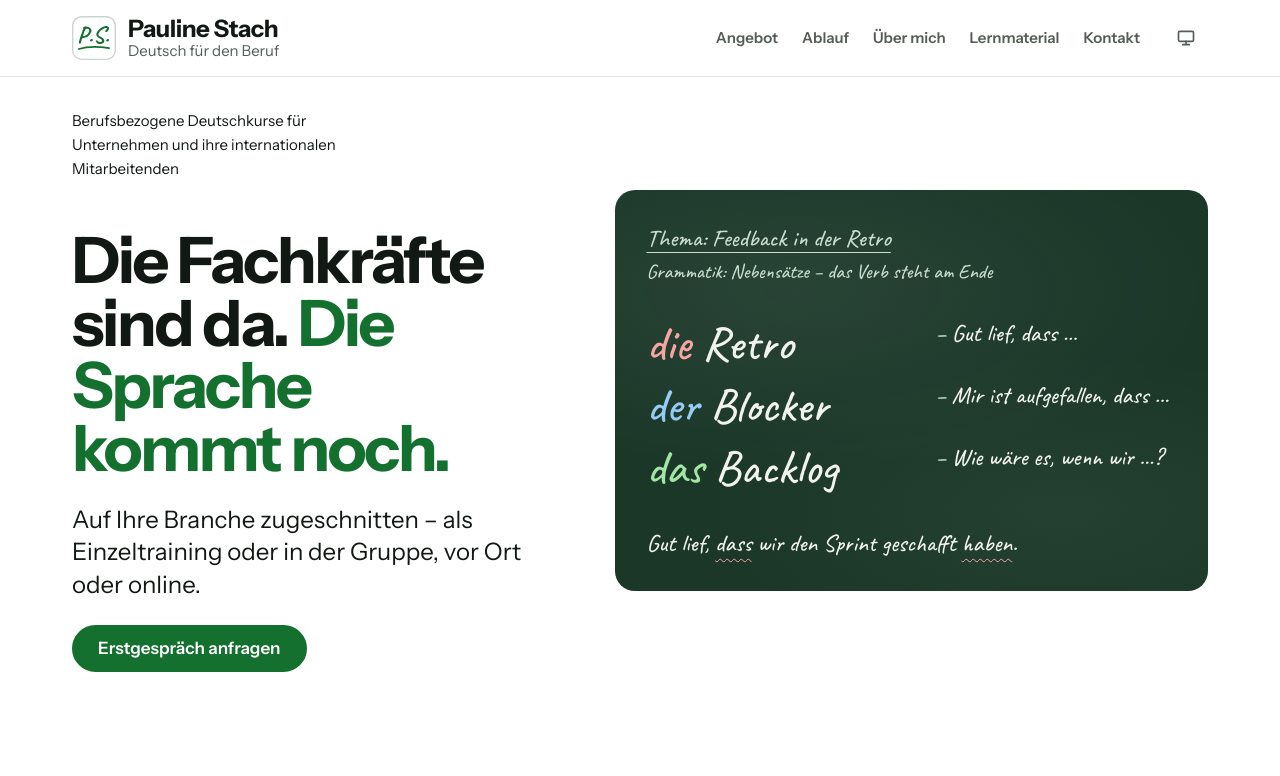
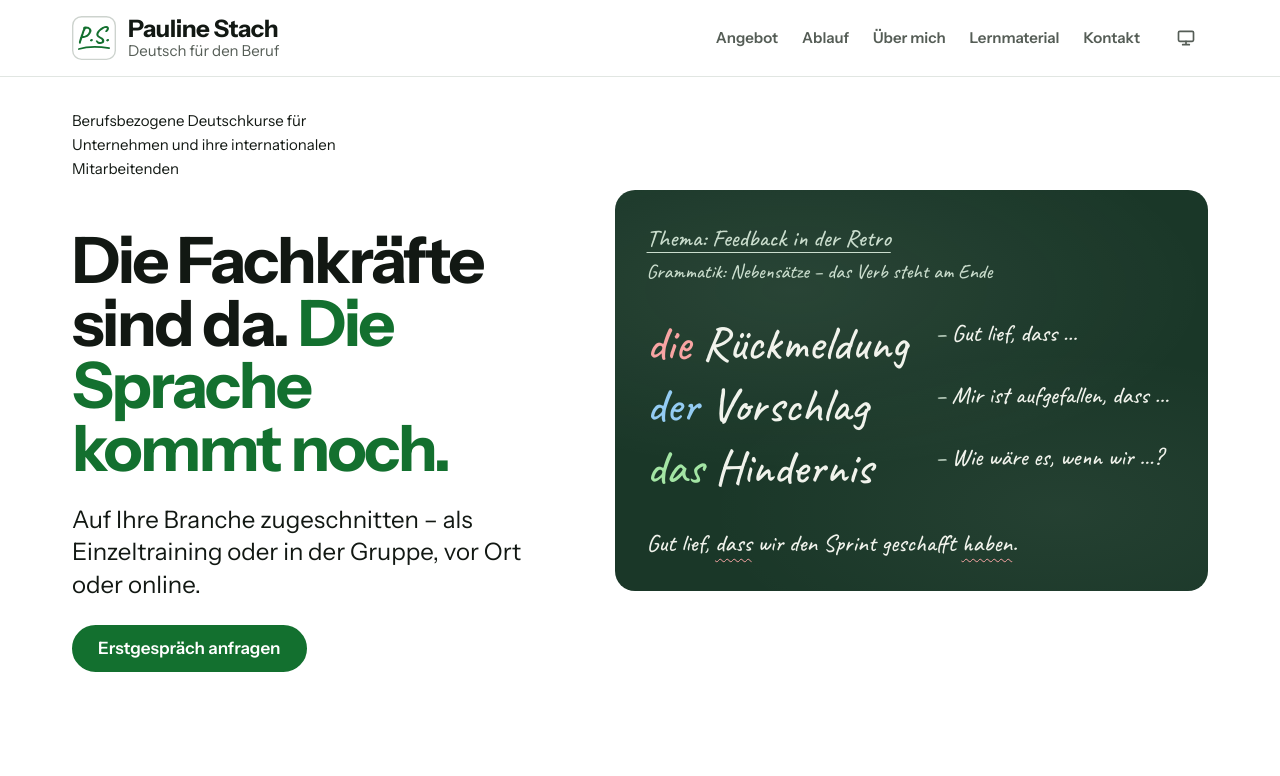
Before and after one commit to PaulineStach/paulinestachde, a Nuxt app: page / in a window 1280 px wide. Shown: the top 776 px of the page. Built offline with nearby package versions, Linux system fonts and the light colour scheme.

Commit message:
feat(home): use German nouns on the hero board
die Retro, der Blocker and das Backlog become die Rückmeldung, der
Vorschlag and das Hindernis – German words that fit the retro
feedback topic, instead of anglicisms.

Co-Authored-By: Claude Opus 5.5 <noreply@anthropic.com>

```diff
--- a/app/pages/index.vue
+++ b/app/pages/index.vue
@@ -82,7 +82,7 @@ const steps = [
           <div
             class="lesson"
             role="img"
-            aria-label="Tafelbild zum Thema Feedback in der Retro, Grammatik Nebensätze: die Retro, der Blocker, das Backlog, drei Satzanfänge für Feedback und der Satz „Gut lief, dass wir den Sprint geschafft haben.“"
+            aria-label="Tafelbild zum Thema Feedback in der Retro, Grammatik Nebensätze: die Rückmeldung, der Vorschlag, das Hindernis, drei Satzanfänge für Feedback und der Satz „Gut lief, dass wir den Sprint geschafft haben.“"
             translate="no"
           >
             <div class="lesson-head">
@@ -91,9 +91,9 @@ const steps = [
             </div>
             <div class="lesson-columns">
               <ul class="lesson-list lesson-words">
-                <li><span class="chalk-die">die</span> Retro</li>
-                <li><span class="chalk-der">der</span> Blocker</li>
-                <li><span class="chalk-das">das</span> Backlog</li>
+                <li><span class="chalk-die">die</span> Rückmeldung</li>
+                <li><span class="chalk-der">der</span> Vorschlag</li>
+                <li><span class="chalk-das">das</span> Hindernis</li>
               </ul>
               <ul class="lesson-list lesson-phrases">
                 <li>Gut lief, dass&nbsp;…</li>
```
